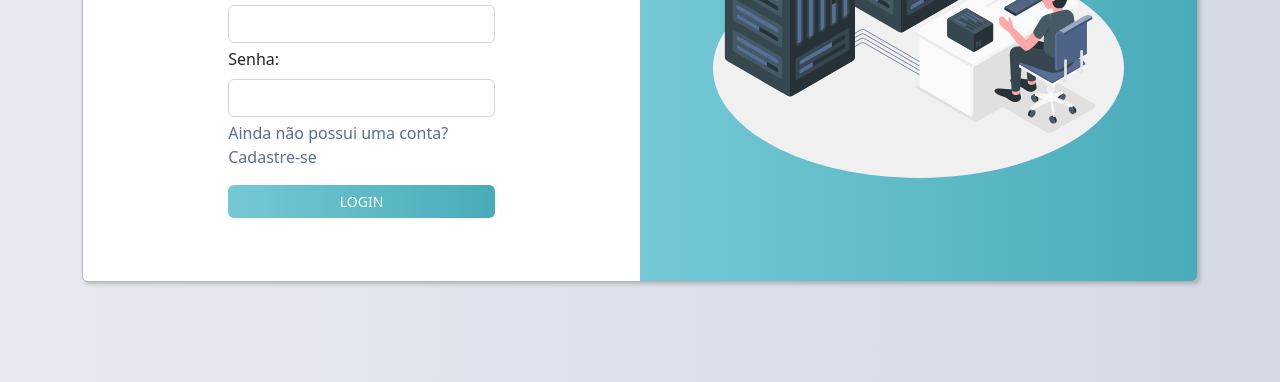
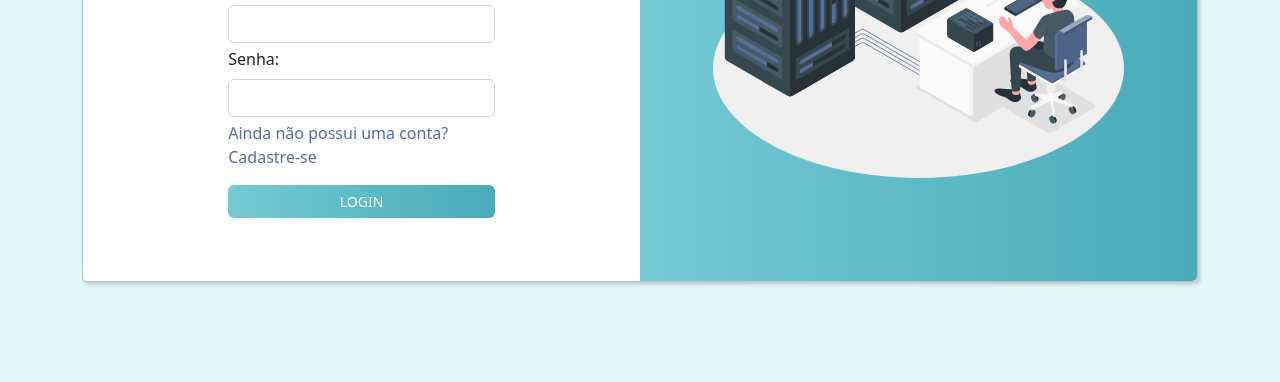
Before and after one commit to Magna-Security/website-magna, a website: page site/login.html in a window 1280 px wide. Shown: the part 418-800 px from the top of the page. Drawn offline with nearby package versions, Linux system fonts and the light colour scheme.

Commit message:
fundo login e cadastro2

```diff
--- a/site/assets/css/login-cadastro.css
+++ b/site/assets/css/login-cadastro.css
@@ -17,7 +17,7 @@ body {
 }
 
 body {
-  background-image: linear-gradient(to right, #e7eaf0, #d4d9e3) !important;
+  background-color: #e3f6f8 !important;
 }
 
 .row {
```
